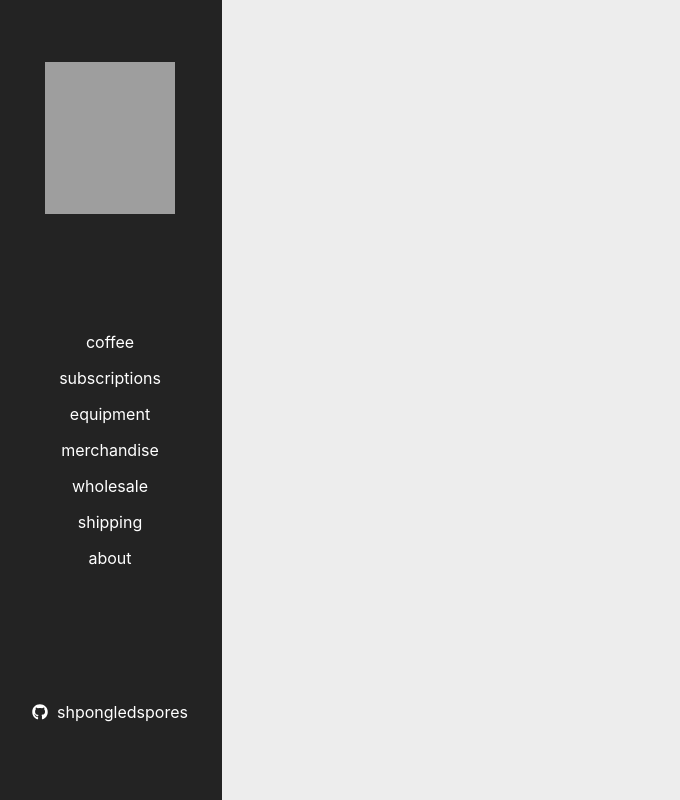
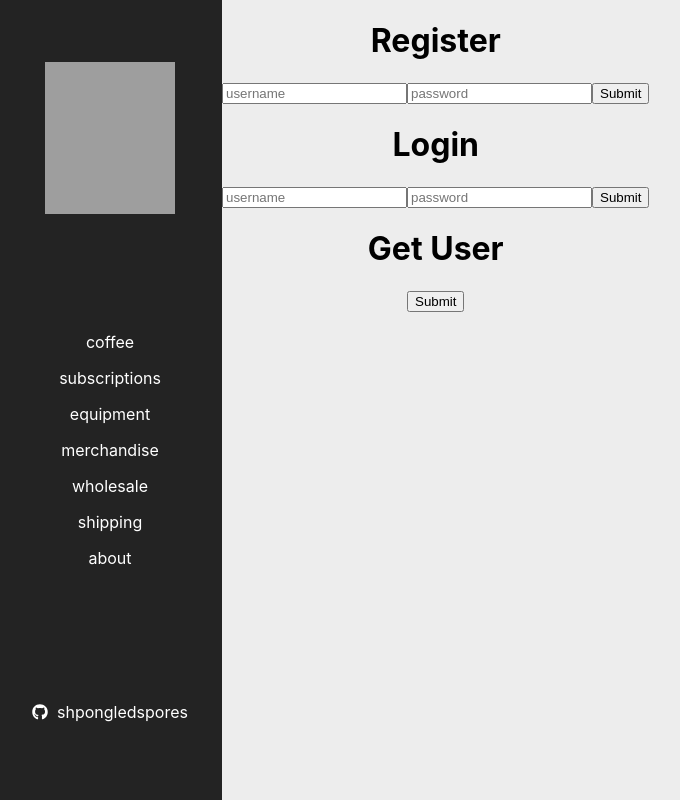
Before and after one commit to hjfcook/octopus_coffee_frontend, a React (Create React App) app: page /authtest in a window 1280 px wide. Shown: the whole page, without its empty margins (2-682 px from the left). Built offline with nearby package versions, Linux system fonts and the light colour scheme; grey boxes are pictures that could not be loaded.

Commit message:
register + login first draft/test

```diff
--- a/src/App.js
+++ b/src/App.js
@@ -6,11 +6,12 @@ import {
   //Link
   Redirect
 } from "react-router-dom";
-import Navbar from './Components/Navbar/Navbar.jsx'
-import CoffeePage from './Pages/Coffee/Coffee.jsx';
-import CartPage from './Pages/Cart/Cart.jsx';
+import Navbar from './Components/Navbar/Navbar'
+import CoffeePage from './Pages/Coffee/Coffee';
+import CartPage from './Pages/Cart/Cart';
+import AuthTest from './Pages/AuthTest/AuthTest';
 
-import {CartProvider} from './Contexts/CartContext.jsx';
+import {CartProvider} from './Contexts/CartContext';
 
 function App() {
   return (
@@ -46,6 +47,9 @@ function App() {
             <Route path='/cart'>
               <CartPage />
             </Route>
+            <Route path='/authtest'>
+              <AuthTest />
+            </Route>
           </Switch>
         </div>
       </Router>
--- a/src/Components/Header/Header.jsx
+++ b/src/Components/Header/Header.jsx
@@ -33,7 +33,8 @@ function Header(props) {
       <ul>
         <li>sign up</li>
         <li>|</li>
-        <li>log in</li>
+        {/* <li>log in</li> */}
+        <li><Link to='/authtest'>log in</Link></li>
         <li>|</li>
         <li>items: {items}</li>
         <li>|</li>
--- /dev/null
+++ b/src/Pages/AuthTest/AuthTest.jsx
@@ -0,0 +1,84 @@
+import styles from './AuthTest.module.css';
+import React, { useState } from "react";
+
+function AuthTest() {
+  const [registerUsername, setRegisterUsername] = useState("");
+  const [registerPassword, setRegisterPassword] = useState("");
+  const [loginUsername, setLoginUsername] = useState("");
+  const [loginPassword, setLoginPassword] = useState("");
+  const [data, setData] = useState(null);
+
+  const register = () => {
+    fetch("http://localhost:3000/register", {
+      method: "POST",
+      headers: {'Content-Type': 'application/json'},
+      body: JSON.stringify({
+        username: registerUsername,
+        password: registerPassword,
+      }),
+      credentials: 'include'
+    }).then((res) => res.text())
+      .then(res => console.log(res));
+  };
+  const login = () => {
+    fetch("http://localhost:3000/login", {
+      method: "POST",
+      headers: {'Content-Type': 'application/json'},
+      body: JSON.stringify({
+        username: loginUsername,
+        password: loginPassword,
+      }),
+      credentials: 'include'
+    }).then((res) => res.text())
+      .then(res => console.log(res));
+  };
+  const getUser = () => {
+    fetch("http://localhost:3000/user", {
+      method: "GET",
+      headers: {'Content-Type': 'application/json'},
+      credentials: 'include'
+    }).then((res) => res.json())
+      .then(res => {
+        setData(res)
+        console.log(res)
+      });
+  };
+
+  return (
+    <div className="AuthTest">
+      <div>
+        <h1>Register</h1>
+        <input
+          placeholder="username"
+          onChange={(e) => setRegisterUsername(e.target.value)}
+        />
+        <input
+          placeholder="password"
+          onChange={(e) => setRegisterPassword(e.target.value)}
+        />
+        <button onClick={register}>Submit</button>
+      </div>
+
+      <div>
+        <h1>Login</h1>
+        <input
+          placeholder="username"
+          onChange={(e) => setLoginUsername(e.target.value)}
+        />
+        <input
+          placeholder="password"
+          onChange={(e) => setLoginPassword(e.target.value)}
+        />
+        <button onClick={login}>Submit</button>
+      </div>
+
+      <div>
+        <h1>Get User</h1>
+        <button onClick={getUser}>Submit</button>
+        {data ? <h1>Welcome Back {data.username}</h1> : null}
+      </div>
+    </div>
+  );
+}
+
+export default AuthTest;
```
Also changed, not shown: src/Pages/AuthTest/AuthTest.module.css (added).
